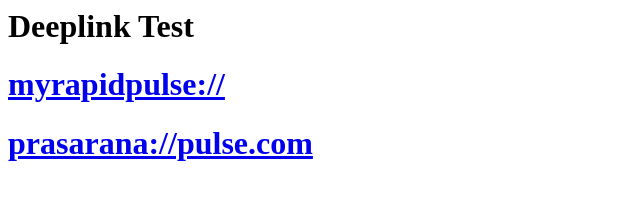
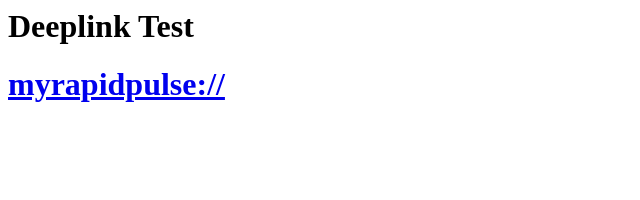
Before and after one commit to syahrizan05/myunifi, a plain HTML site: page index.html in a window 1280 px wide. Shown: the whole page, without its empty margins (0-640 px from the left). Drawn offline with Linux system fonts and the light colour scheme.

Commit message:
Update index.html

```diff
--- a/index.html
+++ b/index.html
@@ -100,16 +100,6 @@
 
 -->
         <a href="myrapidpulse://"><h1>myrapidpulse://</h1></a>
-        <a href="prasarana://pulse.com"><h1>prasarana://pulse.com</h1></a>
-
-
-
-
-
-
-
-
-
 
 
 
```
